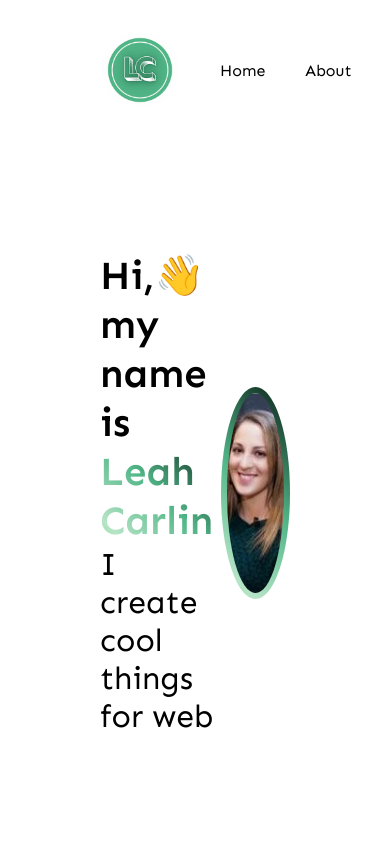
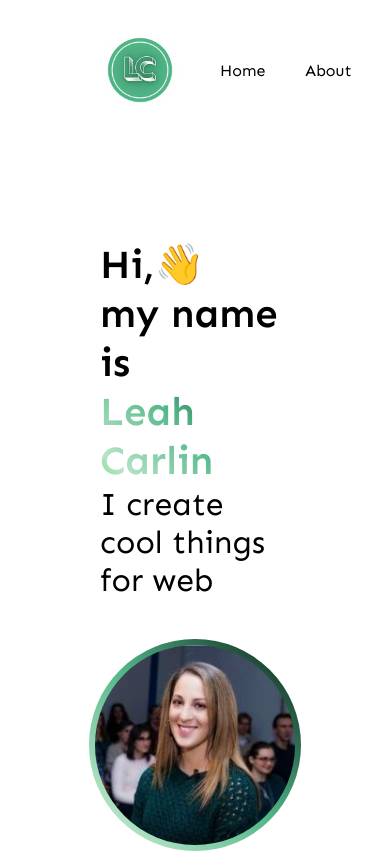
Before and after one commit to leahcarlin/portfolio, a React (Create React App) app: page / in a window 390 px wide. Shown: the top 853 px of the page. Built offline with nearby package versions, Linux system fonts and the light colour scheme.

Commit message:
mobile styling

```diff
--- a/src/Pages/Home/Home.scss
+++ b/src/Pages/Home/Home.scss
@@ -31,3 +31,12 @@
     object-fit: cover;
   }
 }
+/* MOBILE */
+@media (max-width: 480px) {
+  .home.container {
+    flex-direction: column;
+    justify-content: center;
+    gap: 40px;
+    height: 100%;
+  }
+}
```
